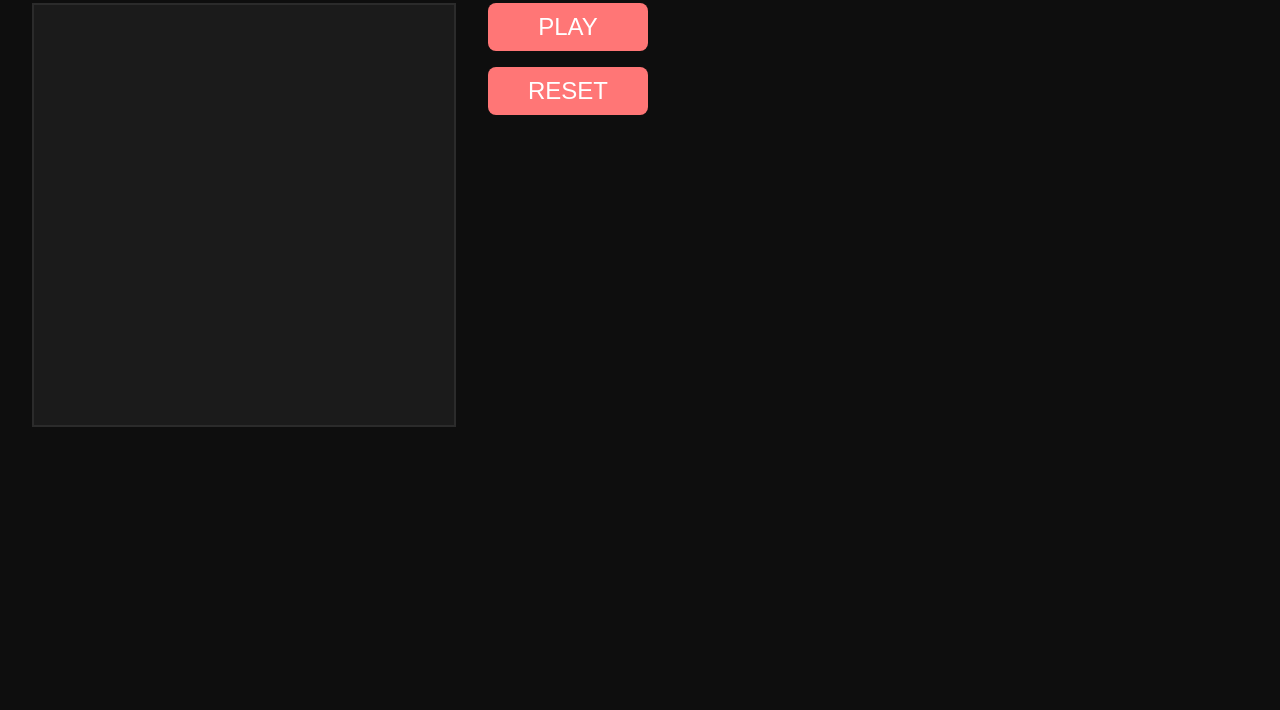
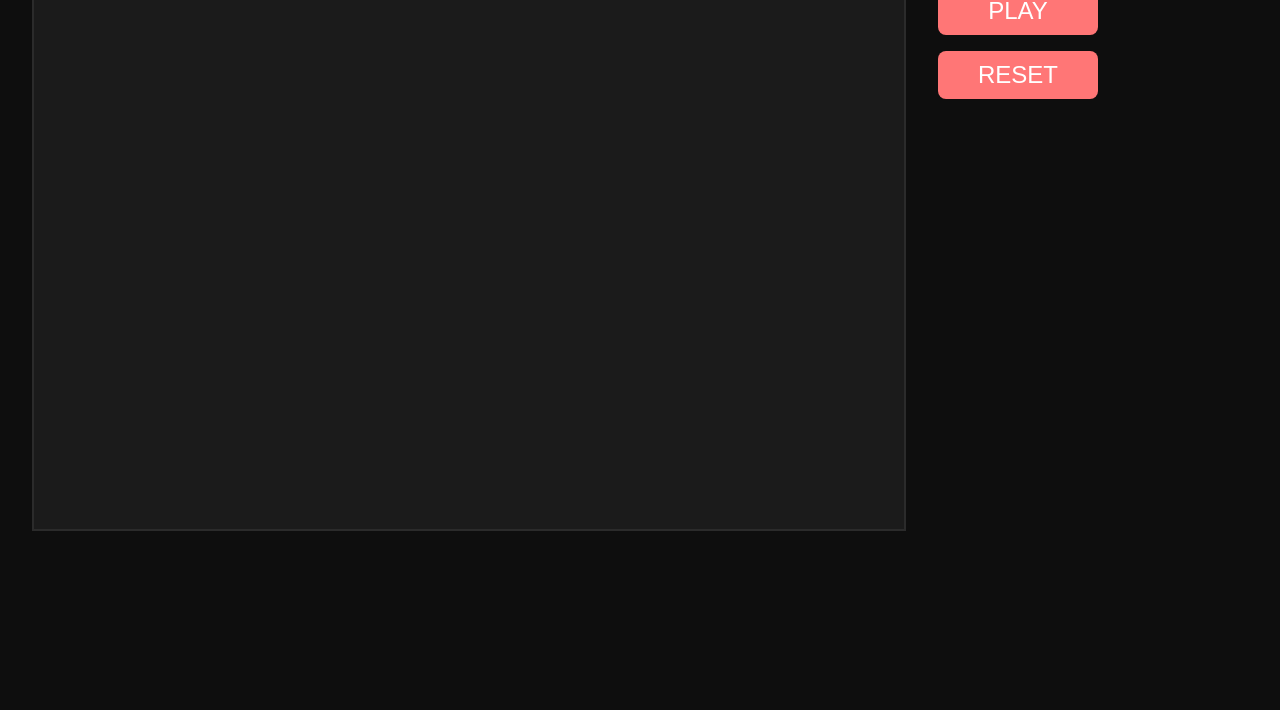
Before and after one commit to dmutr06/gofc, a website built with Vite: page index.html in a window 1280 px wide. Shown: the part 90-800 px from the top of the page. Built offline with nearby package versions, Linux system fonts and the light colour scheme.

Commit message:
better responviveness and even handling window resizing

```diff
--- a/index.html
+++ b/index.html
@@ -9,7 +9,7 @@
   <body>
     <h1>Game of Colors</h1>
     <div class="wrapper">
-      <canvas id="screen" width="800" height="800"></canvas>
+      <canvas id="screen" width="0" height="0"></canvas>
       <div class="control-panel">
         <button class="control-btn" id="play">Play</button>
         <button class="control-btn" id="reset">Reset</button>
--- a/src/main.ts
+++ b/src/main.ts
@@ -1,25 +1,22 @@
 import "./style.css";
 
 window.addEventListener("DOMContentLoaded", main);
-
+const BASE_SIZE = 30;
 const COLORS = ["#1b1b1b", "#ff7676", "#08799e"] as const;
 const FSM = [
+	[0, 0, 0, 1, 0, 0, 0, 0, 0],
 	[0, 0, 2, 1, 0, 0, 0, 0, 0],
-	[0, 0, 1, 1, 0, 0, 0, 0, 0],
-	[0, 0, 2, 1, 0, 0, 0, 0, 0],
+	[0, 0, 1, 2, 0, 0, 0, 0, 0],
 ] as const;
 
-let size = 20;
-let screenSize = 800;
+let size: number = BASE_SIZE;
 
-function main() {
+function main(): void {
 	const screen = document.querySelector("#screen") as HTMLCanvasElement;
-	setCanvas();
-	screen.width = screenSize;
-	screen.height = screenSize;
+	setCanvas(screen);
 	const playBtn = document.querySelector("#play") as HTMLButtonElement;
 	const resetBtn = document.querySelector("#reset") as HTMLButtonElement;
-	let cells = Array<number[] | null>(screenSize / size).fill(null).map(() => Array<number>(screenSize / size).fill(0));
+	let cells = Array<number[] | null>(screen.width / size).fill(null).map(() => Array<number>(screen.height / size).fill(0));
 	let playing = false;
 
 	if (!screen) {
@@ -67,6 +64,20 @@ function main() {
 
 	render();
 
+	function initCells(): number[][] {
+		return Array<number[] | null>(screen.width / size).fill(null).map(() => Array<number>(screen.height / size).fill(0));
+	}
+
+	function reinitCells(): number[][] {
+		return initCells().map((line, x) => line.map((_, y) => {
+			const prevLine = cells[x];
+			if (prevLine) {
+				return prevLine[y] || 0;
+			}
+			return 0;
+		}));
+	}
+
 	screen.addEventListener("mousedown", e => {
 		const x = e.offsetX;
 		const y = e.offsetY;
@@ -89,28 +100,41 @@ function main() {
 	});
 
 	resetBtn.addEventListener("click", () => {
-		cells = Array<number[] | null>(screenSize / size).fill(null).map(() => Array<number>(screenSize / size).fill(0));
+		setCanvas(screen);
+		cells = initCells();
 		playing = false;
 		playBtn.classList.remove("playing");
 		playBtn.textContent = "Play";
 	});
+
+	window.addEventListener("resize", () => {
+		setCanvas(screen);
+		cells = reinitCells();
+	});
 }
 
-function setCanvas() {
-	screenSize = Math.floor(Math.min(window.screen.width, window.screen.height) * .7);
-	console.log(screenSize);
+function setCanvas(canvas: HTMLCanvasElement) {
+	const windowWidth = Math.min((window.screen.width, window.innerWidth));
+	const windowHeight = Math.min((window.screen.height, window.innerHeight));
 
-	const cellsInLine = screenSize / 30 < 25 ? 20 : 30;
+	canvas.width = Math.floor(windowWidth * .7);
+	canvas.height = Math.floor(windowHeight * .7);
 
-	size = screenSize / cellsInLine;
-	console.log(size);
-	while (size != Math.floor(size)) {
-		screenSize--;
-		size = screenSize / cellsInLine;
+	size = BASE_SIZE;
+	while (canvas.height / size < 15 || canvas.width / size < 15) {
+		size--;
+	}
+
+	while (Math.floor(canvas.width / size) != canvas.width / size || document.body.clientWidth > windowWidth) {
+		canvas.width--;
+	}
+
+	while (Math.floor(canvas.height / size) != canvas.height / size || document.body.clientHeight > windowHeight) {
+		canvas.height--;
 	}
 }
 
-function nbors(arr: number[][], x: number, y: number) {
+function nbors(arr: number[][], x: number, y: number): number {
 	let counter = 0;
 	for (let i = (x === 0 ? 0 : -1); i <= (x === arr.length - 1 ? 0 : 1); i++) {
 		const cur_x = x + i;
--- a/src/style.css
+++ b/src/style.css
@@ -7,12 +7,12 @@
 body {
   background-color: #0e0e0e;
   font-family: 'Courier New', Courier, monospace;
+  padding-block: 1rem;
 }
 
 h1 {
   color: #fff;
   font-size: 2.5rem;
-  margin-top: 2rem;
   margin-left: 2rem;
 }
 
@@ -26,8 +26,8 @@ h1 {
 canvas#screen {
   background-color: #1b1b1b;
   border: 2px #2b2b2b solid;
-  max-width: 70%;
-  max-height: 70%;
+  /* max-width: 70%;
+  max-height: 70%; */
 }
 
 .control-panel {
```
